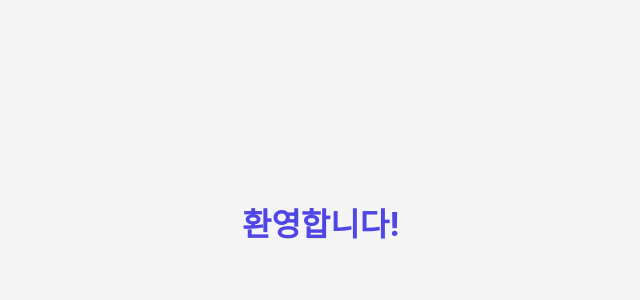
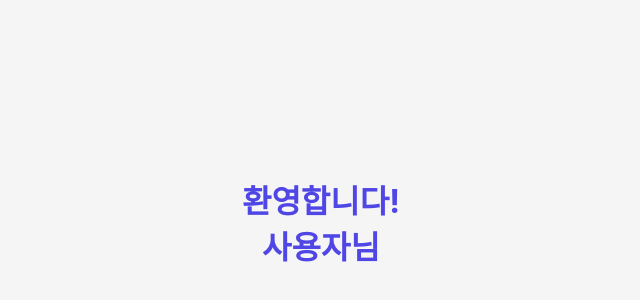
Before and after one commit to pjy2163/am-camp_toy, a React (Create React App) app: page /landing-page in a window 1280 px wide. Shown: the part 178-478 px from the top of the page, without its empty margins (319-959 px from the left). Built offline with nearby package versions, Linux system fonts and the light colour scheme.

Commit message:
feat: 랜딩페이지 닉네임 출력 구현

```diff
--- a/src/GithubCallback.js
+++ b/src/GithubCallback.js
@@ -19,8 +19,14 @@ function GithubCallback() {
         .then((data) => {
           if (data.success) {
             // 사용자 정보 저장 등 처리
+            const userData = {
+              ...data.user,
+              loginType: "github",
+            };
             localStorage.setItem("userData", JSON.stringify(data.user));
-            navigate("/landing-page");
+            navigate("/landing-page", {
+              state: { nickname: userData.nickname },
+            });
           } else {
             alert("GitHub 로그인 실패");
             navigate("/login");
--- a/src/LandingPage.js
+++ b/src/LandingPage.js
@@ -1,8 +1,21 @@
 import { Container, Message } from "./LandingPage.style";
+import { useLocation } from "react-router-dom";
+
 function LandingPage() {
+  const location = useLocation();
+  const localUserData = localStorage.getItem("userData");
+  const parsedData = localUserData ? JSON.parse(localUserData) : null;
+  const nickname = location.state?.nickname || parsedData?.nickname || "사용자";
+  // const loginType = parsedData?.loginType;
+
   return (
     <Container>
-      <Message>환영합니다!</Message>
+      <Message>
+        {/* {loginType === "github" ? "GitHub로 " : ""} */}
+        환영합니다!
+        <br />
+        {nickname}님
+      </Message>
     </Container>
   );
 }
--- a/src/LoginPage.js
+++ b/src/LoginPage.js
@@ -59,7 +59,7 @@ function LoginPage() {
         }
 
         localStorage.setItem("userData", JSON.stringify(data.user));
-        navigate("/landing-page");
+        navigate("/landing-page", { state: { nickname: data.nickname } });
       }
     } catch (error) {
       setLoginError("서버 오류가 발생했습니다.");
```
